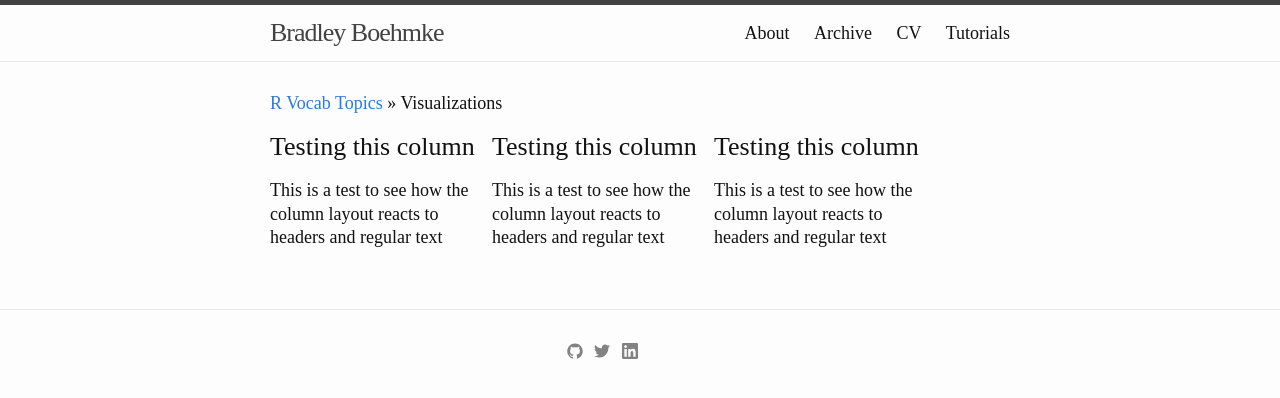
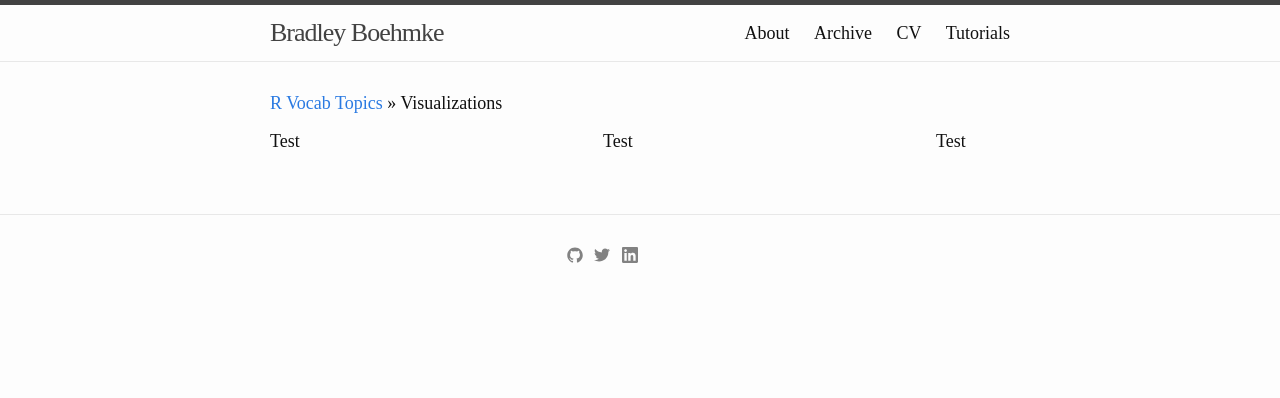
Before and after one commit to bradleyboehmke/bradleyboehmke, a Jekyll site: the page built from tutorials/visualization.md, in a window 1280 px wide. Shown: the top 398 px of the page. Built offline with Jekyll 4.4.1, drawn with Linux system fonts in a browser that asks for light colours.

Commit message:
Update visualization.md

```diff
--- a/tutorials/visualization.md
+++ b/tutorials/visualization.md
@@ -5,24 +5,23 @@ title: NULL
 
 [R Vocab Topics](index) &#187; Visualizations
 
-<div style="width: 100%;">
- <div style="float: left; width: 30%;">
-<h3>Testing this column</h3>
- This is a test to see how the column layout reacts to headers and regular text
+<div style="width: 150%;">
 
- </div>
+<div style="float: left; width: 30%;">
+Test
 
- <div style="float: left; width: 30%;">
-<h3>Testing this column</h3>
- This is a test to see how the column layout reacts to headers and regular text
+</div>
 
- </div>
+<div style="float: left; width: 30%;">
+Test
+
+</div>
 
 
- <div style="float: left; width: 30%;">
- <h3>Testing this column</h3>
- This is a test to see how the column layout reacts to headers and regular text
+<div style="float: left; width: 30%;">
+Test
 
- </div>
- <br style="clear: left;" />
 </div>
+
+<br style="clear: left;" />
+</div>
```
